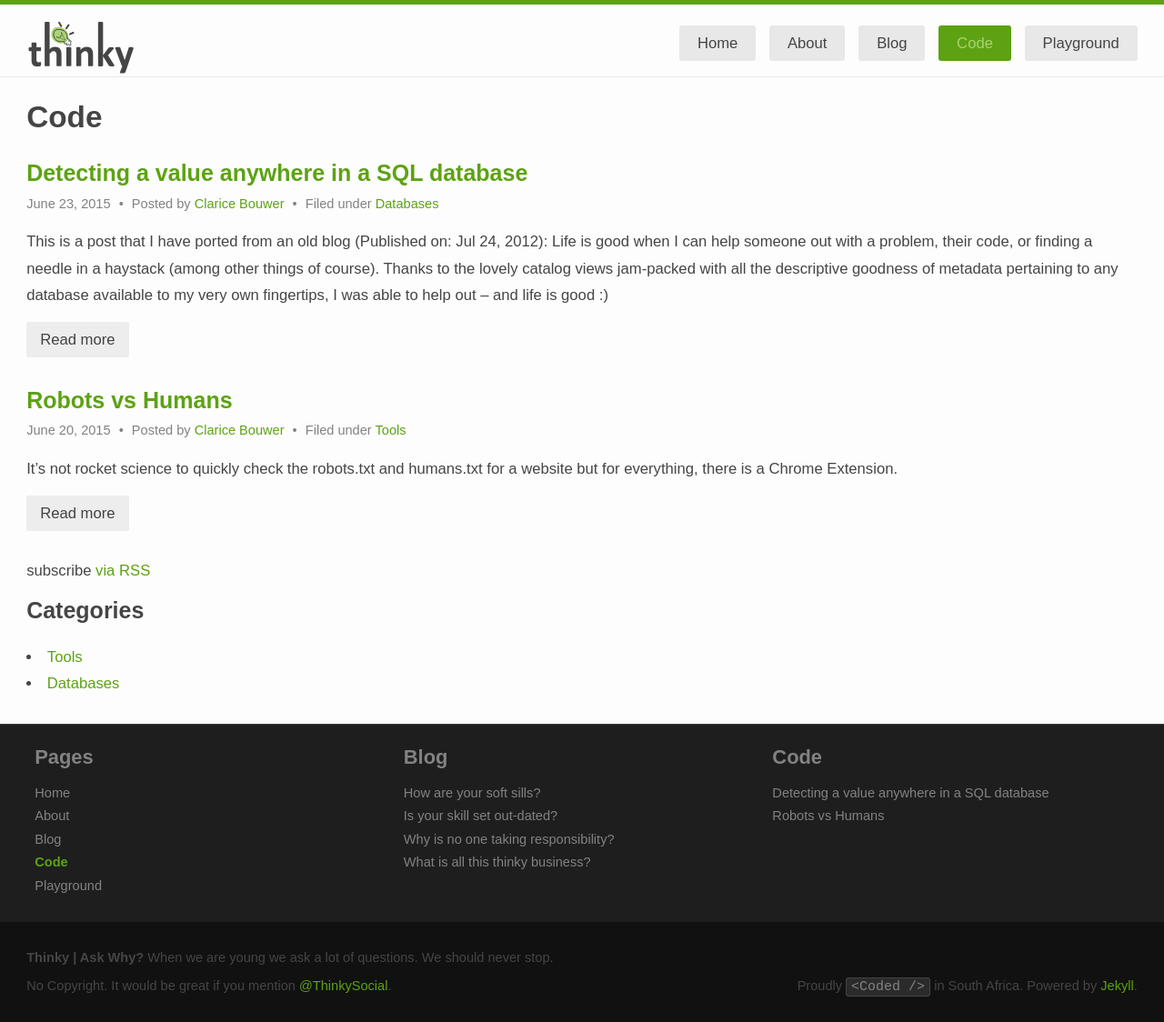
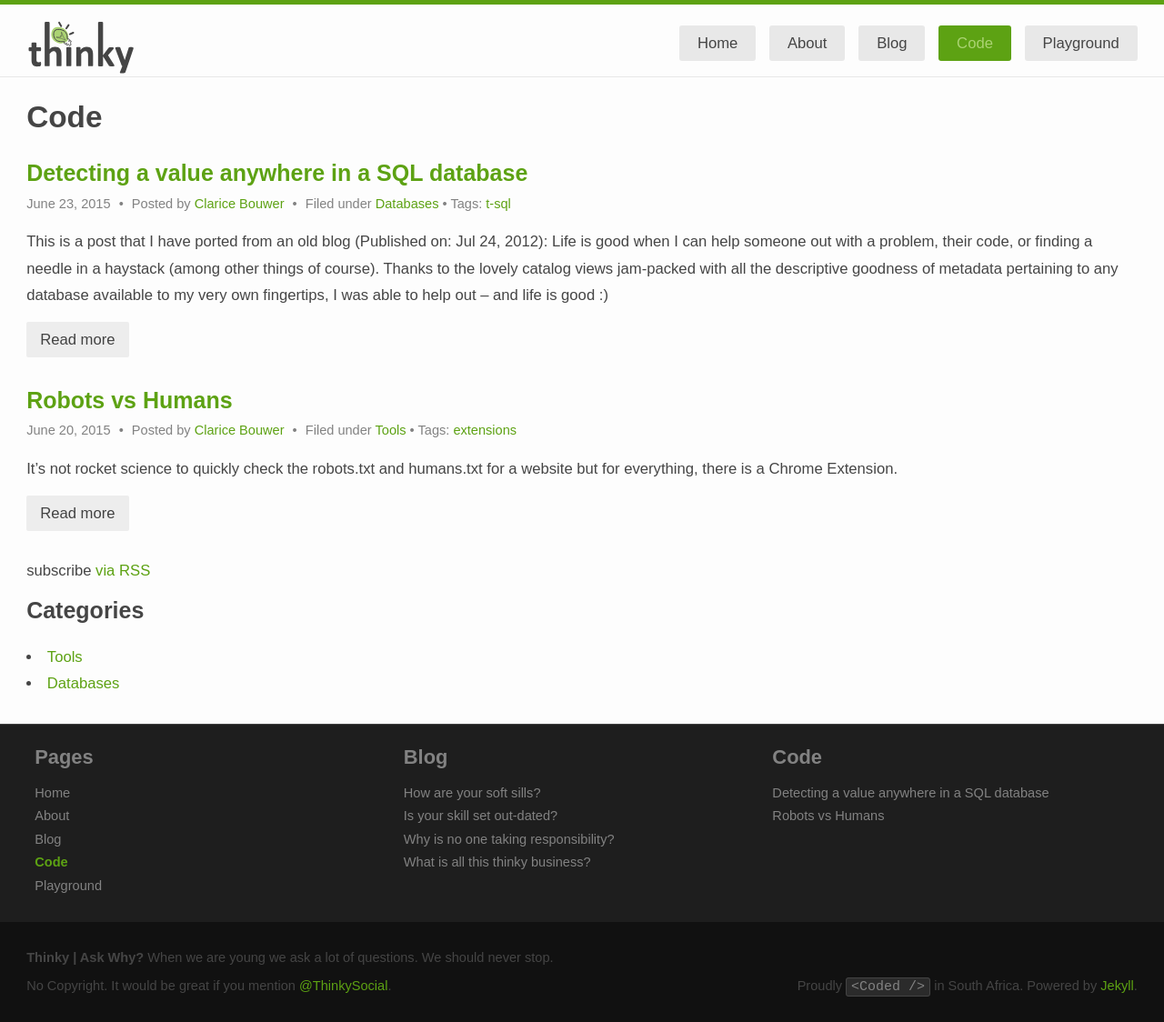
Before and after one commit to cbillowes/thinky, a Jekyll site: the page built from code.html, in a window 1280 px wide. Shown: the whole page at 91% size. Built offline with Jekyll 4.4.1, drawn with Linux system fonts in a browser that asks for light colours.

Commit message:
Content: As a user, if I click on a tag then I want to see a page showing all posts for that tag - Add tags to posts.

```diff
--- a/_includes/post-meta.html
+++ b/_includes/post-meta.html
@@ -16,4 +16,14 @@
         </span>
       {% endif %}
   {% endif %}
+  {% if post.tags %}
+      {% assign tags = post.tags %}
+      {% if tags.size > 0 %}
+        • <span class="tags">Tags:
+          {% for tag in tags %}
+            <a href="/tag/{{ tag | downcase | replace: ' ' : '-' }}"> {{ tag | downcase }}</a>{% if tag != tags.last %}, {% endif %}
+          {% endfor %}
+        </span>
+      {% endif %}
+  {% endif %}
 </p>
```
